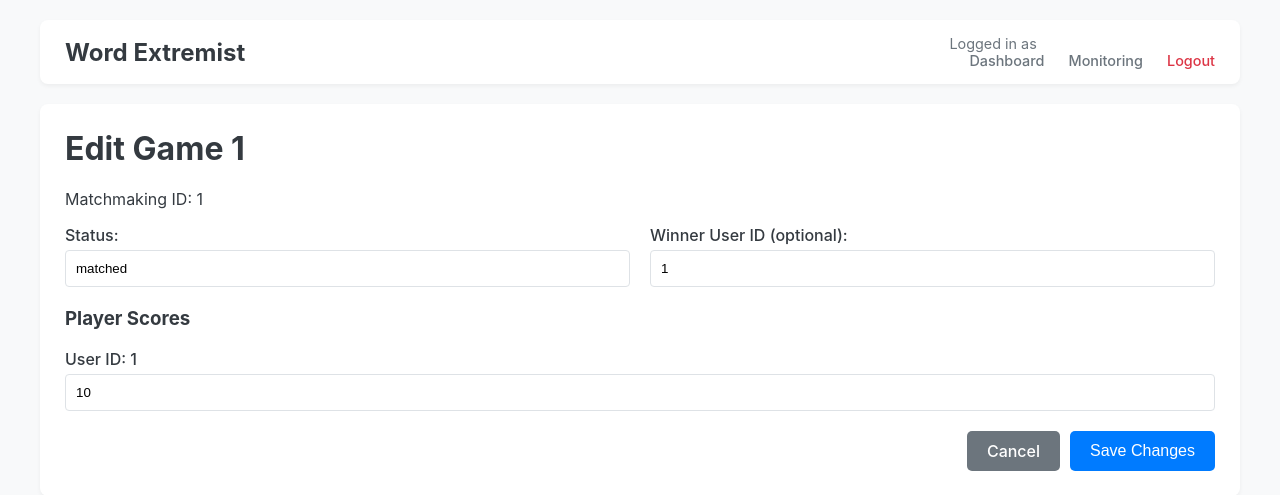
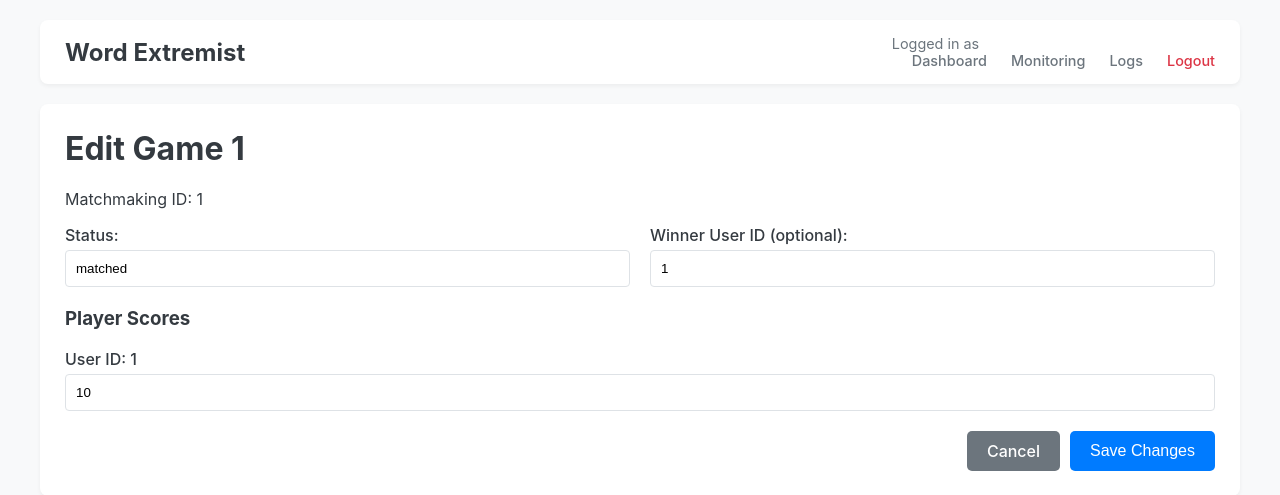
Before and after one commit to Znerual/WordExtremistBackend, a Python web app: template app/templates/admin_edit_game.html in a window 1280 px wide. Shown: the top 495 px of the page. Run offline with Jinja, Linux system fonts and the light colour scheme; the template is opened without the code that fills it: most values are stand-ins (such as "Sample title", 1, 10 or a date in 2020).

Commit message:
Added logs naviation header

```diff
--- a/app/templates/admin_base.html
+++ b/app/templates/admin_base.html
@@ -155,6 +155,7 @@
                 <nav class="nav-links">
                     <a href="/admin/" class="{{ 'active' if request.url.path == '/admin/' else '' }}">Dashboard</a>
                     <a href="/admin/monitoring" class="{{ 'active' if 'monitoring' in request.url.path else '' }}">Monitoring</a>
+                    <a href="/admin/logs" class="{{ 'active' if 'logs' in request.url.path else '' }}">Logs</a>
                     <a href="/admin/logout" class="logout">Logout</a>
                 </nav>
             </div>
```
